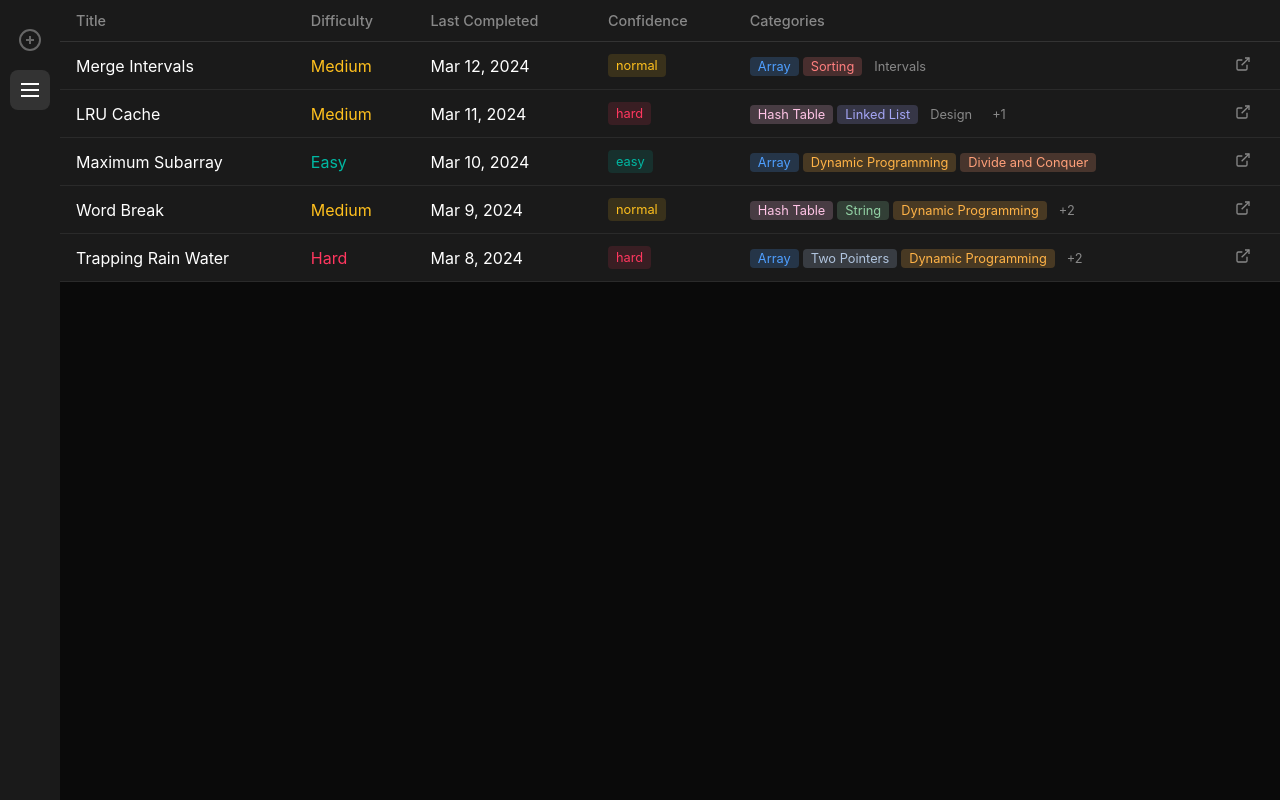
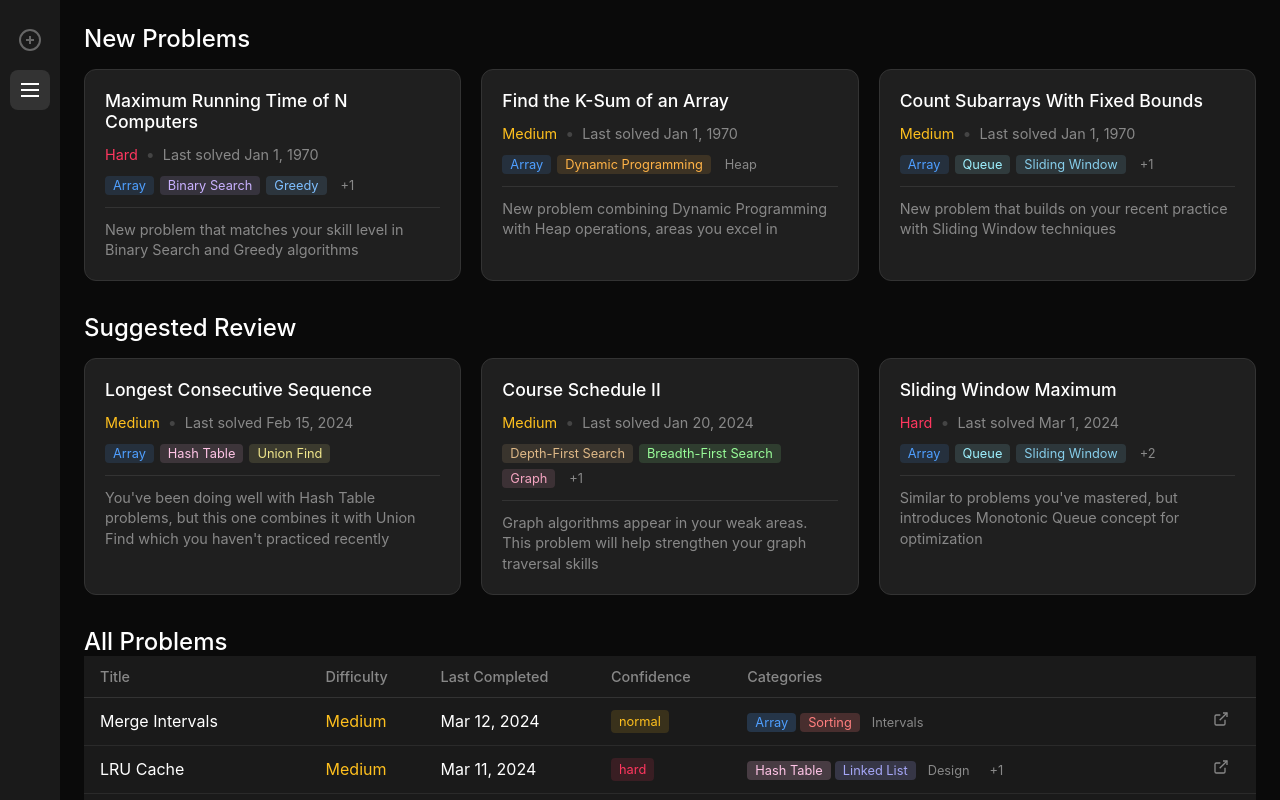
Before and after one commit to elitecode-org/elitegraphs, a React (Create React App) app in the folder frontend/: page /problems in a window 1280 px wide. Shown: the top 800 px of the page. Built offline with nearby package versions, Linux system fonts and the light colour scheme.

Commit message:
updated suggested table

```diff
--- a/frontend/src/App.js
+++ b/frontend/src/App.js
@@ -2,7 +2,7 @@ import React from 'react';
 import { BrowserRouter as Router, Routes, Route } from 'react-router-dom';
 import styled from 'styled-components';
 import LeetCodeGraph from './components/LeetCodeGraph';
-import ProblemsTable from './components/ProblemsTable';
+import ProblemsSection from './components/ProblemsSection';
 import Navigation from './components/Navigation';
 
 const AppContainer = styled.div`
@@ -19,7 +19,7 @@ const App = () => {
         <Navigation />
         <Routes>
           <Route path="/" element={<LeetCodeGraph />} />
-          <Route path="/problems" element={<ProblemsTable />} />
+          <Route path="/problems" element={<ProblemsSection />} />
         </Routes>
       </AppContainer>
     </Router>
--- /dev/null
+++ b/frontend/src/components/ProblemsSection/SuggestedProblems.js
@@ -0,0 +1,127 @@
+import React from 'react';
+import styled from 'styled-components';
+import { format } from 'date-fns';
+import { categoryColors } from '../../constants/leetcodeCategories';
+
+const Container = styled.div`
+  display: grid;
+  grid-template-columns: repeat(3, 1fr);
+  gap: 20px;
+  margin-top: 16px;
+`;
+
+const ProblemCard = styled.div`
+  background: #1f1f1f;
+  border-radius: 12px;
+  padding: 20px;
+  border: 1px solid #333;
+  transition: all 0.2s ease;
+
+  &:hover {
+    transform: translateY(-2px);
+    border-color: #444;
+    box-shadow: 0 4px 12px rgba(0, 0, 0, 0.2);
+  }
+`;
+
+const Title = styled.a`
+  color: #fff;
+  font-size: 1.1rem;
+  font-weight: 500;
+  text-decoration: none;
+  margin-bottom: 12px;
+  display: block;
+
+  &:hover {
+    color: #4f9fff;
+  }
+`;
+
+const InfoRow = styled.div`
+  display: flex;
+  align-items: center;
+  gap: 8px;
+  margin-bottom: 8px;
+`;
+
+const Difficulty = styled.span`
+  color: ${props =>
+    props.level === 'Hard' ? '#ff375f' :
+    props.level === 'Medium' ? '#ffc01e' :
+    '#00b8a3'};
+  font-size: 0.9rem;
+`;
+
+const LastSolved = styled.span`
+  color: #888;
+  font-size: 0.9rem;
+`;
+
+const Categories = styled.div`
+  display: flex;
+  flex-wrap: wrap;
+  gap: 6px;
+  margin-top: 12px;
+`;
+
+const CategoryTag = styled.span`
+  padding: 2px 8px;
+  border-radius: 4px;
+  font-size: 0.8rem;
+  background: ${props => props.color}22;
+  color: ${props => props.color};
+`;
+
+const Reason = styled.p`
+  color: #888;
+  font-size: 0.9rem;
+  margin: 12px 0 0 0;
+  padding-top: 12px;
+  border-top: 1px solid #333;
+  line-height: 1.4;
+`;
+
+const SuggestedProblems = ({ problems }) => {
+  const getLeetCodeUrl = (title) => {
+    return `https://leetcode.com/problems/${title.toLowerCase().replace(/\s+/g, '-')}/`;
+  };
+
+  return (
+    <Container>
+      {problems.map(problem => (
+        <ProblemCard key={problem.id}>
+          <Title href={getLeetCodeUrl(problem.title)} target="_blank">
+            {problem.title}
+          </Title>
+          <InfoRow>
+            <Difficulty level={problem.difficulty}>
+              {problem.difficulty}
+            </Difficulty>
+            <span style={{ color: '#444' }}>•</span>
+            <LastSolved>
+              Last solved {format(new Date(problem.lastCompleted), 'MMM d, yyyy')}
+            </LastSolved>
+          </InfoRow>
+          <Categories>
+            {problem.categories.slice(0, 3).map((category, index) => (
+              <CategoryTag
+                key={index}
+                color={categoryColors[category] || '#888'}
+              >
+                {category}
+              </CategoryTag>
+            ))}
+            {problem.categories.length > 3 && (
+              <CategoryTag color="#888">+{problem.categories.length - 3}</CategoryTag>
+            )}
+          </Categories>
+          <Reason>
+            {problem.reason}
+          </Reason>
+        </ProblemCard>
+      ))}
+    </Container>
+  );
+};
+
+export default SuggestedProblems;
--- /dev/null
+++ b/frontend/src/components/ProblemsSection/index.js
@@ -0,0 +1,132 @@
+import React from 'react';
+import styled from 'styled-components';
+import SuggestedProblems from './SuggestedProblems';
+import ProblemsTable from '../ProblemsTable';
+
+const Container = styled.div`
+  display: flex;
+  flex-direction: column;
+  gap: 32px;
+  padding: 24px;
+`;
+
+const SectionTitle = styled.h2`
+  color: #fff;
+  font-size: 1.5rem;
+  font-weight: 500;
+  margin: 0;
+`;
+
+// Sample data for new problems
+const SAMPLE_NEW_PROBLEMS = [
+  {
+    id: 4,
+    title: "Maximum Running Time of N Computers",
+    difficulty: "Hard",
+    lastCompleted: null, // New problem, never completed
+    confidence: null,
+    categories: ["Array", "Binary Search", "Greedy", "Sorting"],
+    reason: "New problem that matches your skill level in Binary Search and Greedy algorithms",
+    suggestedBecause: {
+      type: "new_problem",
+      matchingStrengths: ["Binary Search", "Greedy"],
+      addedDate: "2024-03-15"
+    }
+  },
+  {
+    id: 5,
+    title: "Find the K-Sum of an Array",
+    difficulty: "Medium",
+    lastCompleted: null,
+    confidence: null,
+    categories: ["Array", "Dynamic Programming", "Heap"],
+    reason: "New problem combining Dynamic Programming with Heap operations, areas you excel in",
+    suggestedBecause: {
+      type: "new_problem",
+      matchingStrengths: ["Dynamic Programming"],
+      addedDate: "2024-03-14"
+    }
+  },
+  {
+    id: 6,
+    title: "Count Subarrays With Fixed Bounds",
+    difficulty: "Medium",
+    lastCompleted: null,
+    confidence: null,
+    categories: ["Array", "Queue", "Sliding Window", "Monotonic Queue"],
+    reason: "New problem that builds on your recent practice with Sliding Window techniques",
+    suggestedBecause: {
+      type: "new_problem",
+      matchingStrengths: ["Sliding Window"],
+      addedDate: "2024-03-13"
+    }
+  }
+];
+
+// Sample data for review suggestions
+const SAMPLE_REVIEW_PROBLEMS = [
+  {
+    id: 1,
+    title: "Longest Consecutive Sequence",
+    difficulty: "Medium",
+    lastCompleted: "2024-02-15T10:30:00Z",
+    confidence: "normal",
+    categories: ["Array", "Hash Table", "Union Find"],
+    reason: "You've been doing well with Hash Table problems, but this one combines it with Union Find which you haven't practiced recently",
+    suggestedBecause: {
+      type: "category_gap",
+      category: "Union Find",
+      daysSinceLastPractice: 30
+    }
+  },
+  {
+    id: 2,
+    title: "Course Schedule II",
+    difficulty: "Medium",
+    lastCompleted: "2024-01-20T15:45:00Z",
+    confidence: "hard",
+    categories: ["Depth-First Search", "Breadth-First Search", "Graph", "Topological Sort"],
+    reason: "Graph algorithms appear in your weak areas. This problem will help strengthen your graph traversal skills",
+    suggestedBecause: {
+      type: "weak_area",
+      category: "Graph",
+      successRate: "65%"
+    }
+  },
+  {
+    id: 3,
+    title: "Sliding Window Maximum",
+    difficulty: "Hard",
+    lastCompleted: "2024-03-01T09:15:00Z",
+    confidence: "normal",
+    categories: ["Array", "Queue", "Sliding Window", "Heap", "Monotonic Queue"],
+    reason: "Similar to problems you've mastered, but introduces Monotonic Queue concept for optimization",
+    suggestedBecause: {
+      type: "skill_progression",
+      fromCategory: "Sliding Window",
+      toCategory: "Monotonic Queue",
+      relatedMasteredProblem: "Longest Substring Without Repeating Characters"
+    }
+  }
+];
+
+const ProblemsSection = ({ problems }) => {
+  return (
+    <Container>
+      <div>
+        <SectionTitle>New Problems</SectionTitle>
+        <SuggestedProblems problems={SAMPLE_NEW_PROBLEMS} />
+      </div>
+      <div>
+        <SectionTitle>Suggested Review</SectionTitle>
+        <SuggestedProblems problems={SAMPLE_REVIEW_PROBLEMS} />
+      </div>
+      <div>
+        <SectionTitle>All Problems</SectionTitle>
+        <ProblemsTable problems={problems} />
+      </div>
+    </Container>
+  );
+};
+
+export default ProblemsSection;
```
